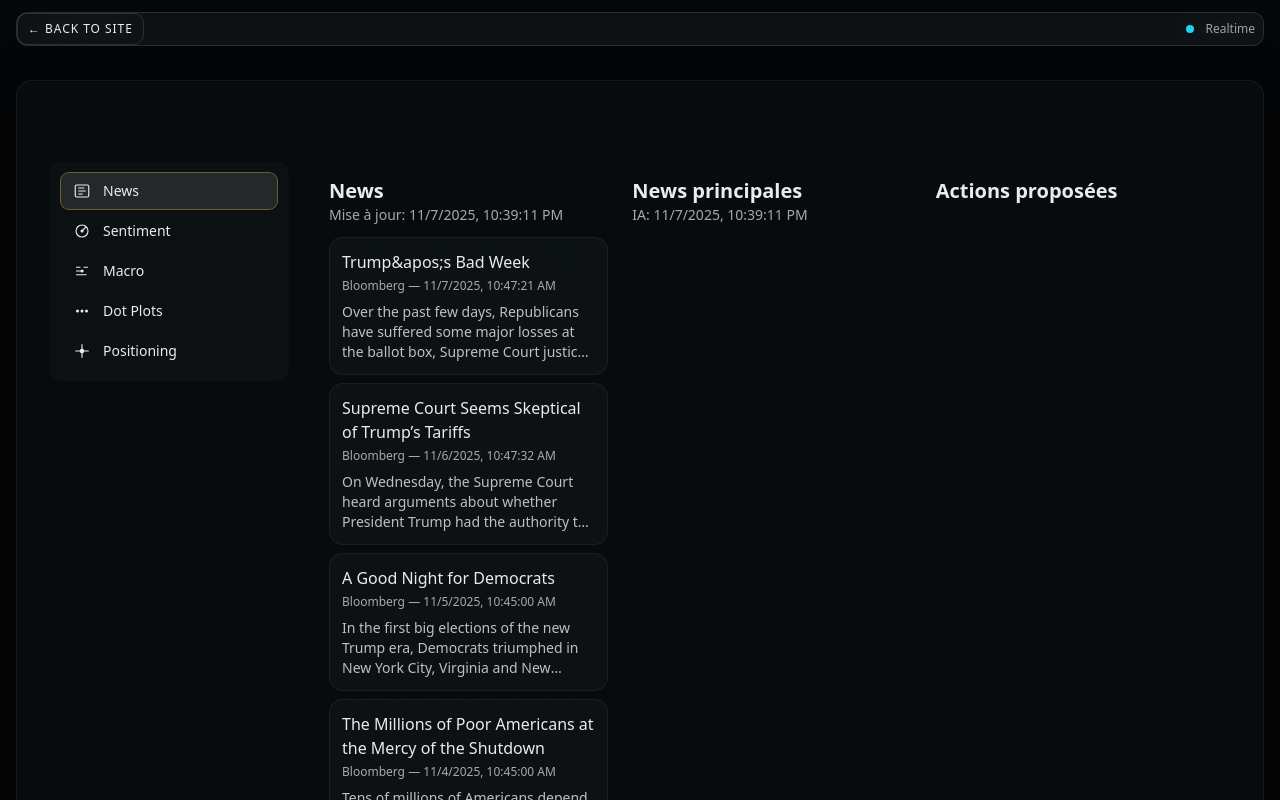
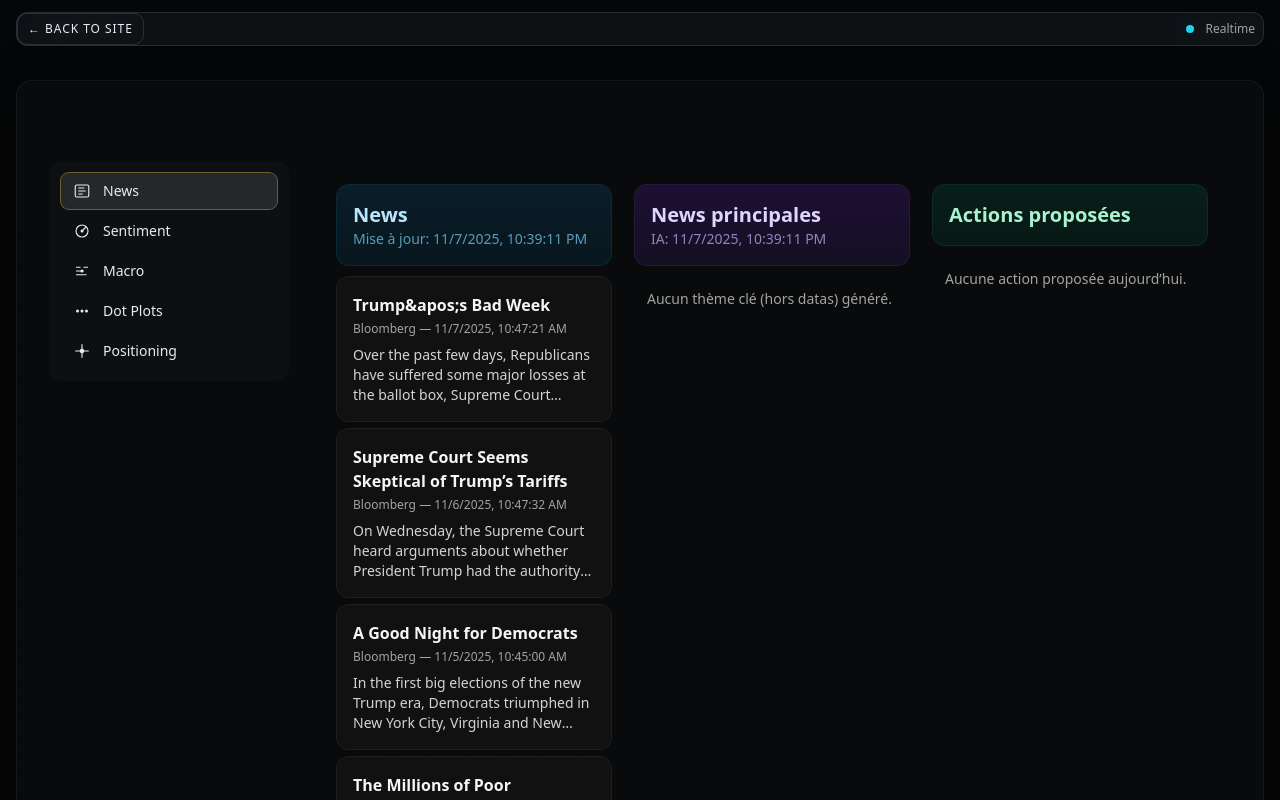
Before and after one commit to edmju/vtrqxtrading-next, a Next.js app: page /dashboard/news in a window 1280 px wide. Shown: the top 800 px of the page. Built offline with nearby package versions, Linux system fonts and the light colour scheme.

Commit message:
Update page.tsx

```diff
--- a/src/app/(terminal)/dashboard/news/page.tsx
+++ b/src/app/(terminal)/dashboard/news/page.tsx
@@ -12,22 +12,15 @@ type Article = {
   publishedAt: string;
   description?: string;
 };
-
 type NewsBundle = {
   generatedAt: string;
   total: number;
   articles: Article[];
 };
-
 type AIOutput = {
   generatedAt: string;
   mainThemes: { label: string; weight: number }[];
-  actions: {
-    symbol: string;
-    direction: "BUY" | "SELL";
-    conviction: number;
-    reason: string;
-  }[];
+  actions: { symbol: string; direction: "BUY" | "SELL"; conviction: number; reason: string }[];
 };
 
 async function readJson<T>(rel: string, fallback: T): Promise<T> {
@@ -54,84 +47,83 @@ async function getData() {
   return { news, ai };
 }
 
+function badgeDir(d: "BUY" | "SELL") {
+  return d === "BUY" ? "bg-emerald-500/15 text-emerald-300 ring-1 ring-emerald-600/30" : "bg-rose-500/15 text-rose-300 ring-1 ring-rose-600/30";
+}
+
 export default async function NewsPage() {
   const { news, ai } = await getData();
 
   return (
-    <div className="grid grid-cols-1 lg:grid-cols-3 gap-6 p-4">
-      {/* Colonne 1 : News brutes */}
+    <div className="grid grid-cols-1 lg:grid-cols-3 gap-6 p-6">
+      {/* Col 1: News (déjà filtrées 'hot') */}
       <section className="lg:col-span-1 space-y-3">
-        <div>
-          <h2 className="text-xl font-semibold">News</h2>
-          {news.generatedAt ? (
-            <p className="text-sm opacity-70">
-              Mise à jour: {new Date(news.generatedAt).toLocaleString()}
-            </p>
-          ) : (
-            <p className="text-sm opacity-70">Aucune donnée chargée</p>
-          )}
+        <div className="rounded-xl p-4 bg-gradient-to-b from-sky-900/30 to-sky-600/10 ring-1 ring-sky-500/20">
+          <h2 className="text-xl font-semibold text-sky-200">News</h2>
+          <p className="text-sm text-sky-300/70">
+            {news.generatedAt ? `Mise à jour: ${new Date(news.generatedAt).toLocaleString()}` : "Aucune donnée chargée"}
+          </p>
         </div>
-
         <ul className="space-y-2">
-          {news.articles.slice(0, 150).map((a) => (
-            <li key={a.id} className="p-3 rounded border terminal-panel">
-              <a
-                href={a.url}
-                target="_blank"
-                rel="noreferrer"
-                className="font-medium hover:underline"
-              >
+          {news.articles.map((a) => (
+            <li key={a.id} className="p-4 rounded-xl bg-neutral-900/60 ring-1 ring-neutral-700/40 hover:ring-sky-500/40 transition">
+              <a href={a.url} target="_blank" rel="noreferrer" className="font-semibold hover:underline text-neutral-100">
                 {a.title}
               </a>
-              <div className="text-xs opacity-70 mt-1">
+              <div className="text-xs text-neutral-400 mt-1">
                 {a.source} — {new Date(a.publishedAt).toLocaleString()}
               </div>
               {a.description ? (
-                <p className="text-sm opacity-80 mt-2 line-clamp-3">{a.description}</p>
+                <p className="text-sm text-neutral-300 mt-2 line-clamp-3">{a.description}</p>
               ) : null}
             </li>
           ))}
+          {news.articles.length === 0 && (
+            <li className="text-sm text-neutral-400">Aucune actualité “hot” pour l’instant.</li>
+          )}
         </ul>
       </section>
 
-      {/* Colonne 2 : Thèmes IA */}
+      {/* Col 2: Thèmes IA (hors datas) */}
       <section className="lg:col-span-1 space-y-3">
-        <div>
-          <h2 className="text-xl font-semibold">News principales</h2>
-          {ai.generatedAt ? (
-            <p className="text-sm opacity-70">
-              IA: {new Date(ai.generatedAt).toLocaleString()}
-            </p>
-          ) : null}
+        <div className="rounded-xl p-4 bg-gradient-to-b from-violet-900/30 to-violet-600/10 ring-1 ring-violet-500/20">
+          <h2 className="text-xl font-semibold text-violet-200">News principales</h2>
+          {ai.generatedAt && (
+            <p className="text-sm text-violet-300/70">IA: {new Date(ai.generatedAt).toLocaleString()}</p>
+          )}
         </div>
-
         <ul className="space-y-2">
           {ai.mainThemes.map((t, i) => (
-            <li
-              key={i}
-              className="p-3 rounded border terminal-panel flex items-center justify-between"
-            >
-              <span>{t.label}</span>
-              <span className="text-xs opacity-70">
-                {typeof t.weight === "number" ? Math.round(t.weight * 100) / 100 : ""}
-              </span>
+            <li key={i} className="p-3 rounded-xl bg-neutral-900/60 ring-1 ring-neutral-700/40 flex items-center justify-between">
+              <span className="text-neutral-100">{t.label}</span>
+              <span className="text-xs text-neutral-400">{typeof t.weight === "number" ? Math.round(t.weight * 100) / 100 : ""}</span>
             </li>
           ))}
+          {ai.mainThemes.length === 0 && (
+            <li className="text-sm text-neutral-400 p-3">Aucun thème clé (hors datas) généré.</li>
+          )}
         </ul>
       </section>
 
-      {/* Colonne 3 : Actions proposées */}
+      {/* Col 3: Actions proposées (/10) */}
       <section className="lg:col-span-1 space-y-3">
-        <h2 className="text-xl font-semibold">Actions proposées</h2>
+        <div className="rounded-xl p-4 bg-gradient-to-b from-emerald-900/30 to-emerald-600/10 ring-1 ring-emerald-500/20">
+          <h2 className="text-xl font-semibold text-emerald-200">Actions proposées</h2>
+        </div>
         <ul className="space-y-2">
           {ai.actions.map((x, i) => (
-            <li key={i} className="p-3 rounded border terminal-panel">
-              <div className="font-semibold">
-                {x.symbol} — {x.direction} — {x.conviction}/100
+            <li key={i} className="p-4 rounded-xl bg-neutral-900/60 ring-1 ring-neutral-700/40">
+              <div className="flex items-center justify-between">
+                <div className={`px-2 py-1 rounded ${badgeDir(x.direction)}`}>{x.direction}</div>
+                <div className="text-sm text-neutral-300">Conviction: <span className="font-semibold">{x.conviction}/10</span></div>
               </div>
-              <p className="text-sm opacity-80 mt-1">{x.reason}</p>
+              <div className="mt-2 text-neutral-100 font-semibold">{x.symbol}</div>
+              <p className="text-sm text-neutral-300 mt-1">{x.reason}</p>
             </li>
           ))}
+          {ai.actions.length === 0 && (
+            <li className="text-sm text-neutral-400 p-3">Aucune action proposée aujourd’hui.</li>
+          )}
         </ul>
       </section>
     </div>
```
